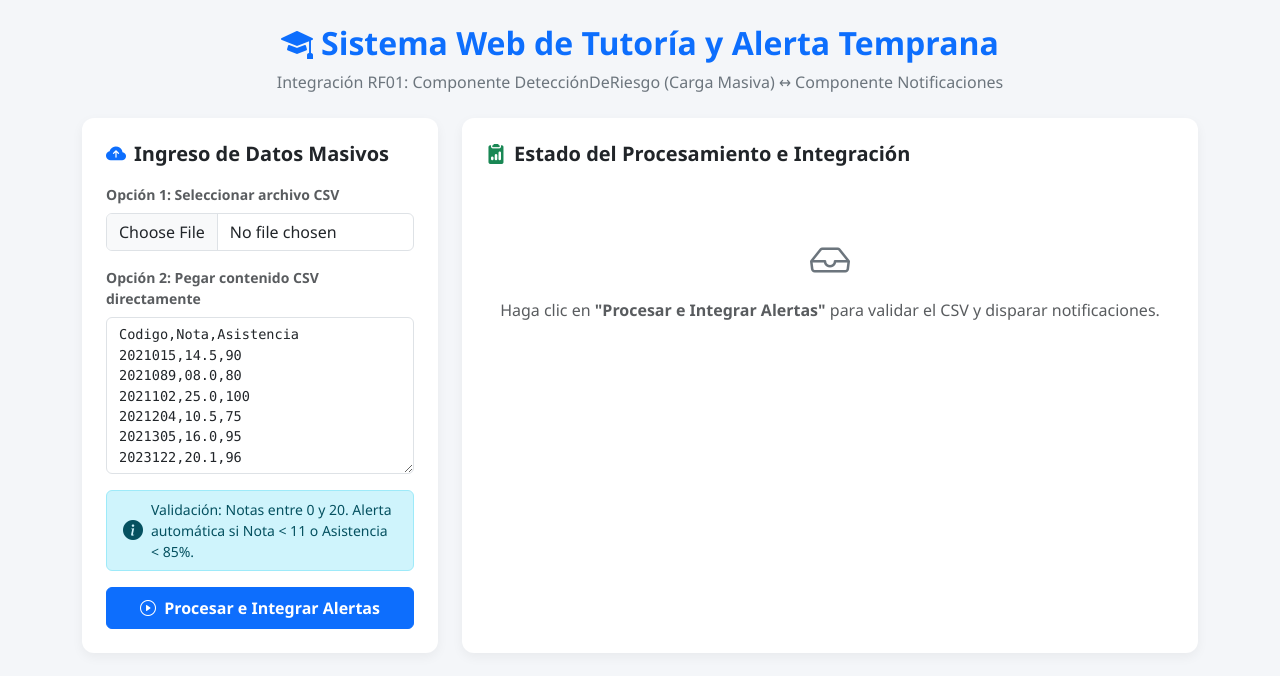
After one commit to Angelus331/Prototipo-de-Sistema-Web-de-Tutor-a-y-Alerta-de-Riesgo-Acad-mico, a PHP site: the page made by Practicas de laboratorio/Construcción de Software fundamentos y proceso de construcción/CARGAMASIVADEARCHIVOS/CargaMasivaArchivos.php in a window 1280 px wide. The commit adds this page. Shown: the top 676 px of the page. Run offline with PHP 8.4, Linux system fonts and the light colour scheme.

Commit message:
Integra CargaMasivaArchivos (DeteccionDeRiesgo) con GestorNotificaciones para el RF01

```diff
--- /dev/null
+++ b/Practicas de laboratorio/Construcción de Software fundamentos y proceso de construcción/CARGAMASIVADEARCHIVOS/CargaMasivaArchivos.php
@@ -0,0 +1,275 @@
+<?php
+// SERVICIO / INTERFAZ DE COMUNICACIÓN ENTRE COMPONENTES
+interface INotificacion {
+    public function enviarNotificacion(string $codigoEstudiante, float $nota, float $asistencia): array;
+}
+
+// COMPONENTE B: Componente Notificaciones (Proveedor del Servicio)
+class GestorNotificaciones implements INotificacion {
+    public function enviarNotificacion(string $codigoEstudiante, float $nota, float $asistencia): array {
+        // Validación en Componente B: verificar código válido para generar correo institucional
+        if (!preg_match('/^[0-9]{7}$/', $codigoEstudiante)) {
+            return [
+                'exito' => false,
+                'mensaje_respuesta' => "Error de envío: Código '$codigoEstudiante' sin correo institucional válido."
+            ];
+        }
+
+        $correoAlumno = $codigoEstudiante . "@unap.edu.pe";
+        $motivo = [];
+        if ($nota < 11.0) $motivo[] = "Nota baja ($nota)";
+        if ($asistencia < 85.0) $motivo[] = "Asistencia crítica ($asistencia%)";
+        $detalleMotivo = implode(" y ", $motivo);
+
+        // RESPUESTA DEL COMPONENTE B HACIA EL COMPONENTE A
+        return [
+            'exito' => true,
+            'correo_destino' => $correoAlumno,
+            'alerta_tutor' => 'Panel del Tutor actualizado',
+            'mensaje_respuesta' => "Alerta enviada a $correoAlumno y al Tutor ($detalleMotivo)."
+        ];
+    }
+}
+
+// COMPONENTE A: Componente DetecciónDeRiesgo (Carga Masiva + Evaluador)
+class GestorCargaMasiva {
+    private $registros = [];
+    private $errores = [];
+
+    public function procesarCSV($contenido_csv) {
+        $lineas = explode("\n", trim($contenido_csv));
+        if (empty($lineas)) return;
+
+        $cabecera = str_getcsv(array_shift($lineas));
+
+        foreach ($lineas as $num_fila => $linea) {
+            $linea = trim($linea);
+            if (empty($linea)) continue;
+
+            $fila = str_getcsv($linea);
+            if (count($fila) < 3) {
+                $this->errores[] = "Fila " . ($num_fila + 2) . ": Formato incompleto o columnas insuficientes.";
+                continue;
+            }
+
+            $codigo = trim($fila[0]);
+            $nota = (float) trim($fila[1]);
+            $asistencia = (float) trim($fila[2]);
+
+            // Validación de negocio: Notas entre 0 y 20
+            if ($nota < 0 || $nota > 20) {
+                $this->errores[] = "Fila " . ($num_fila + 2) . ": El alumno <strong>$codigo</strong> tiene una nota inválida ($nota). Debe estar entre 0 y 20.";
+                continue;
+            }
+
+            $this->registros[] = [
+                'codigo' => htmlspecialchars($codigo),
+                'nota' => $nota,
+                'asistencia' => $asistencia
+            ];
+        }
+    }
+
+    public function getRegistros() { return $this->registros; }
+    public function getErrores() { return $this->errores; }
+}
+
+class EvaluadorRiesgoAcademico {
+    private INotificacion $servicioNotificacion;
+
+    // Inyección del Servicio que conecta Componente A con Componente B
+    public function __construct(INotificacion $servicioNotificacion) {
+        $this->servicioNotificacion = $servicioNotificacion;
+    }
+
+    public function evaluarYNotificar(array $estudiante): array {
+        // Evaluación de umbral crítico RF01 (Nota < 11 o Asistencia < 85%)
+        $enRiesgo = ($estudiante['nota'] < 11.0 || $estudiante['asistencia'] < 85.0);
+        $estudiante['riesgo'] = $enRiesgo;
+
+        if ($enRiesgo) {
+            // FLUJO DE INTEGRACIÓN: COMPONENTE A -> SERVICIO -> COMPONENTE B -> RESPUESTA
+            $respuestaComponenteB = $this->servicioNotificacion->enviarNotificacion(
+                $estudiante['codigo'],
+                $estudiante['nota'],
+                $estudiante['asistencia']
+            );
+            $estudiante['notificacion'] = $respuestaComponenteB;
+        } else {
+            $estudiante['notificacion'] = [
+                'exito' => true,
+                'mensaje_respuesta' => 'Sin alerta (Alumno regular)'
+            ];
+        }
+
+        return $estudiante;
+    }
+}
+
+// EJECUCIÓN DE LA FUNCIONALIDAD INTEGRADA
+$gestorCarga = new GestorCargaMasiva();
+$componenteNotificaciones = new GestorNotificaciones(); // Componente B
+$evaluadorRiesgo = new EvaluadorRiesgoAcademico($componenteNotificaciones); // Componente A integrado
+$procesado = false;
+$lista_final = [];
+
+$datos_default = "Codigo,Nota,Asistencia\n2021015,14.5,90\n2021089,08.0,80\n2021102,25.0,100\n2021204,10.5,75\n2021305,16.0,95\n2023122,20.1,96";
+
+if ($_SERVER['REQUEST_METHOD'] === 'POST') {
+    $contenido = '';
+    if (isset($_FILES['archivo_csv']) && $_FILES['archivo_csv']['error'] === UPLOAD_ERR_OK) {
+        $contenido = file_get_contents($_FILES['archivo_csv']['tmp_name']);
+    } elseif (!empty($_POST['csv_texto'])) {
+        $contenido = $_POST['csv_texto'];
+    }
+
+    if (!empty($contenido)) {
+        // 1. Componente A carga y valida el archivo CSV
+        $gestorCarga->procesarCSV($contenido);
+
+        // 2. Componente A evalúa riesgo e invoca al Componente B para emitir alertas
+        foreach ($gestorCarga->getRegistros() as $est) {
+            $lista_final[] = $evaluadorRiesgo->evaluarYNotificar($est);
+        }
+        $procesado = true;
+    }
+}
+?>
+<!DOCTYPE html>
+<html lang="es">
+<head>
+    <meta charset="UTF-8">
+    <meta name="viewport" content="width=device-width, initial-scale=1.0">
+    <title>Integración RF01: Carga Masiva y Notificaciones</title>
+    <link href="https://cdn.jsdelivr.net/npm/bootstrap@5.3.0/dist/css/bootstrap.min.css" rel="stylesheet">
+    <link rel="stylesheet" href="https://cdn.jsdelivr.net/npm/bootstrap-icons@1.11.0/font/bootstrap-icons.css">
+    <style>
+        body { background-color: #f4f6f9; font-family: 'Segoe UI', Tahoma, Geneva, Verdana, sans-serif; }
+        .card-custom { border: none; border-radius: 12px; box-shadow: 0 4px 12px rgba(0,0,0,0.05); }
+        .badge-risk { background-color: #f8d7da; color: #842029; border: 1px solid #f5c2c7; }
+        .badge-safe { background-color: #d1e7dd; color: #0f5132; border: 1px solid #badbcc; }
+    </style>
+</head>
+<body class="py-4">
+
+<div class="container">
+    <header class="mb-4 text-center">
+        <h2 class="fw-bold text-primary"><i class="bi bi-mortarboard-fill me-2"></i>Sistema Web de Tutoría y Alerta Temprana</h2>
+        <p class="text-secondary">Integración RF01: Componente DetecciónDeRiesgo (Carga Masiva) ↔ Componente Notificaciones</p>
+    </header>
+
+    <div class="row g-4">
+        <div class="col-lg-4">
+            <div class="card card-custom p-4 bg-white h-100">
+                <h5 class="fw-bold mb-3"><i class="bi bi-cloud-arrow-up-fill me-2 text-primary"></i>Ingreso de Datos Masivos</h5>
+                <form method="POST" enctype="multipart/form-data">
+                    <div class="mb-3">
+                        <label class="form-label text-muted small fw-semibold">Opción 1: Seleccionar archivo CSV</label>
+                        <input class="form-control" type="file" name="archivo_csv" accept=".csv, .txt">
+                    </div>
+
+                    <div class="mb-3">
+                        <label class="form-label text-muted small fw-semibold">Opción 2: Pegar contenido CSV directamente</label>
+                        <textarea class="form-control font-monospace" name="csv_texto" rows="7" style="font-size: 0.85rem;"><?= htmlspecialchars($_POST['csv_texto'] ?? $datos_default) ?></textarea>
+                    </div>
+
+                    <div class="alert alert-info py-2 px-3 small d-flex align-items-center mb-3">
+                        <i class="bi bi-info-circle-fill me-2 fs-5"></i>
+                        <span>Validación: Notas entre 0 y 20. Alerta automática si Nota &lt; 11 o Asistencia &lt; 85%.</span>
+                    </div>
+
+                    <button type="submit" class="btn btn-primary w-100 py-2 fw-semibold">
+                        <i class="bi bi-play-circle me-1"></i> Procesar e Integrar Alertas
+                    </button>
+                </form>
+            </div>
+        </div>
+
+        <div class="col-lg-8">
+            <div class="card card-custom p-4 bg-white h-100">
+                <h5 class="fw-bold mb-3"><i class="bi bi-clipboard2-data-fill me-2 text-success"></i>Estado del Procesamiento e Integración</h5>
+
+                <?php if (!$procesado): ?>
+                    <div class="text-center py-5 text-muted">
+                        <i class="bi bi-inbox fs-1 d-block mb-2 text-secondary"></i>
+                        <p class="mb-0">Haga clic en <strong>"Procesar e Integrar Alertas"</strong> para validar el CSV y disparar notificaciones.</p>
+                    </div>
+                <?php else: ?>
+                    <?php $errores = $gestorCarga->getErrores(); ?>
+
+                    <?php if (!empty($errores)): ?>
+                        <div class="alert alert-warning py-2 mb-3 small">
+                            <h6 class="fw-bold mb-1"><i class="bi bi-exclamation-triangle-fill me-1"></i> Notificaciones de Validación (Rechazados):</h6>
+                            <ul class="mb-0 ps-3">
+                                <?php foreach ($errores as $err): ?>
+                                    <li><?= $err ?></li>
+                                <?php endforeach; ?>
+                            </ul>
+                        </div>
+                    <?php endif; ?>
+
+                    <div class="row g-2 mb-3">
+                        <div class="col-sm-6">
+                            <div class="border rounded p-2 text-center bg-light">
+                                <span class="d-block small text-muted">Registros Validados (Comp. A)</span>
+                                <span class="h4 fw-bold text-success mb-0"><?= count($lista_final) ?></span>
+                            </div>
+                        </div>
+                        <div class="col-sm-6">
+                            <div class="border rounded p-2 text-center bg-light">
+                                <span class="d-block small text-muted">Rechazados por Inconsistencia</span>
+                                <span class="h4 fw-bold text-danger mb-0"><?= count($errores) ?></span>
+                            </div>
+                        </div>
+                    </div>
+
+                    <div class="table-responsive">
+                        <table class="table table-hover align-middle mb-0 small">
+                            <thead class="table-light">
+                                <tr>
+                                    <th>CÓDIGO</th>
+                                    <th>NOTA</th>
+                                    <th>ASISTENCIA</th>
+                                    <th>ESTADO (COMP. A)</th>
+                                    <th>RESPUESTA NOTIFICACIÓN (COMP. B)</th>
+                                </tr>
+                            </thead>
+                            <tbody>
+                                <?php foreach ($lista_final as $est): ?>
+                                    <tr>
+                                        <td class="fw-bold font-monospace"><?= $est['codigo'] ?></td>
+                                        <td>
+                                            <span class="fw-semibold <?= ($est['nota'] < 11) ? 'text-danger' : 'text-dark' ?>">
+                                                <?= number_format($est['nota'], 1) ?>
+                                            </span>
+                                        </td>
+                                        <td><?= $est['asistencia'] ?>%</td>
+                                        <td>
+                                            <?php if ($est['riesgo']): ?>
+                                                <span class="badge badge-risk px-2 py-1"><i class="bi bi-flag-fill me-1"></i>Riesgo Detectado</span>
+                                            <?php else: ?>
+                                                <span class="badge badge-safe px-2 py-1"><i class="bi bi-check-circle-fill me-1"></i>Regular</span>
+                                            <?php endif; ?>
+                                        </td>
+                                        <td>
+                                            <?php if ($est['riesgo'] && $est['notificacion']['exito']): ?>
+                                                <span class="text-danger fw-semibold"><i class="bi bi-envelope-check-fill me-1"></i><?= $est['notificacion']['mensaje_respuesta'] ?></span>
+                                            <?php elseif ($est['riesgo'] && !$est['notificacion']['exito']): ?>
+                                                <span class="text-warning fw-semibold"><i class="bi bi-exclamation-octagon-fill me-1"></i><?= $est['notificacion']['mensaje_respuesta'] ?></span>
+                                            <?php else: ?>
+                                                <span class="text-muted"><i class="bi bi-dash-circle me-1"></i><?= $est['notificacion']['mensaje_respuesta'] ?></span>
+                                            <?php endif; ?>
+                                        </td>
+                                    </tr>
+                                <?php endforeach; ?>
+                            </tbody>
+                        </table>
+                    </div>
+                <?php endif; ?>
+            </div>
+        </div>
+    </div>
+</div>
+
+</body>
+</html>
```
Also changed, not shown: CargaMasivaArchivos.php (+110 -35 lines).
